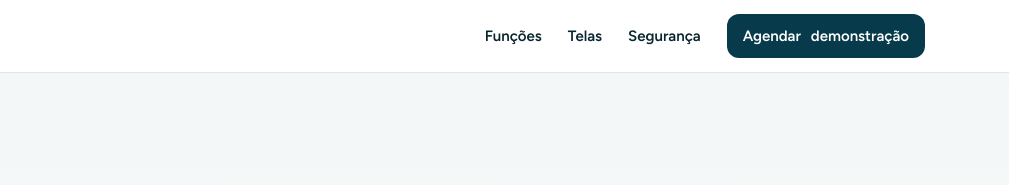
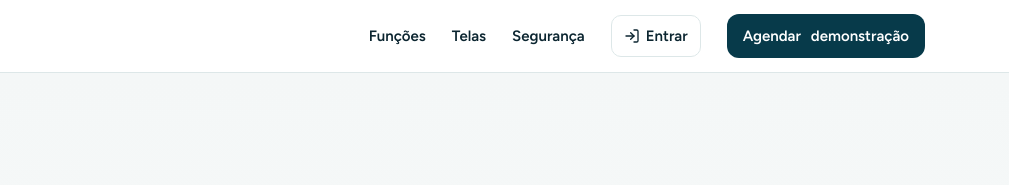
Before and after one commit to lzf-carneiro/acollia-site, a plain HTML site: page index.html in a window 1280 px wide. Shown: the top 185 px of the page, 271-1280 px from the left. Drawn offline with Linux system fonts and the light colour scheme.

Commit message:
Botão Entrar (demo.acollia.com.br)
Co-Authored-By: Claude Opus 5.5 <noreply@anthropic.com>
Claude-Session: https://claude.ai/code/session_01MBkQxgwdsM39cotDSK8oC8

```diff
--- a/index.html
+++ b/index.html
@@ -51,7 +51,9 @@ header.topo nav { display: flex; align-items: center; gap: 26px; }
 header.topo nav a { color: var(--tinta); text-decoration: none; font-weight: 600; font-size: 15px; }
 header.topo nav a:hover { color: var(--turquesa-escuro); }
 header.topo nav .botao { color: #fff; padding: 10px 16px; }
-@media (max-width: 820px) { header.topo nav a:not(.botao) { display: none; } }
+header.topo nav a.entrar { display: inline-flex; align-items: center; gap: 6px; border: 1.5px solid var(--linha); border-radius: 10px; padding: 8px 12px; }
+header.topo nav a.entrar:hover { border-color: var(--turquesa); }
+@media (max-width: 820px) { header.topo nav a:not(.botao):not(.entrar) { display: none; } header.topo nav { gap: 10px; } }
 @media (max-width: 480px) { header.topo .marca img { height: 38px; } header.topo nav .botao { padding: 9px 12px; font-size: 14px; } header.topo nav .botao .longo { display: none; } }
 
 /* abertura */
@@ -138,6 +140,7 @@ footer img { height: 38px; width: auto; }
       <a href="#funcoes">Funções</a>
       <a href="#telas">Telas</a>
       <a href="#seguranca">Segurança</a>
+      <a class="entrar" href="https://demo.acollia.com.br/login" title="Entrar no sistema de demonstração"><svg viewBox="0 0 24 24" width="16" height="16" fill="none" stroke="currentColor" stroke-width="2" stroke-linecap="round" stroke-linejoin="round" aria-hidden="true"><path d="M15 3h4a2 2 0 0 1 2 2v14a2 2 0 0 1-2 2h-4"/><path d="m10 17 5-5-5-5"/><path d="M15 12H3"/></svg>Entrar</a>
       <a class="botao" href="#contato"><span class="longo">Agendar </span>demonstração</a>
     </nav>
   </div>
```
